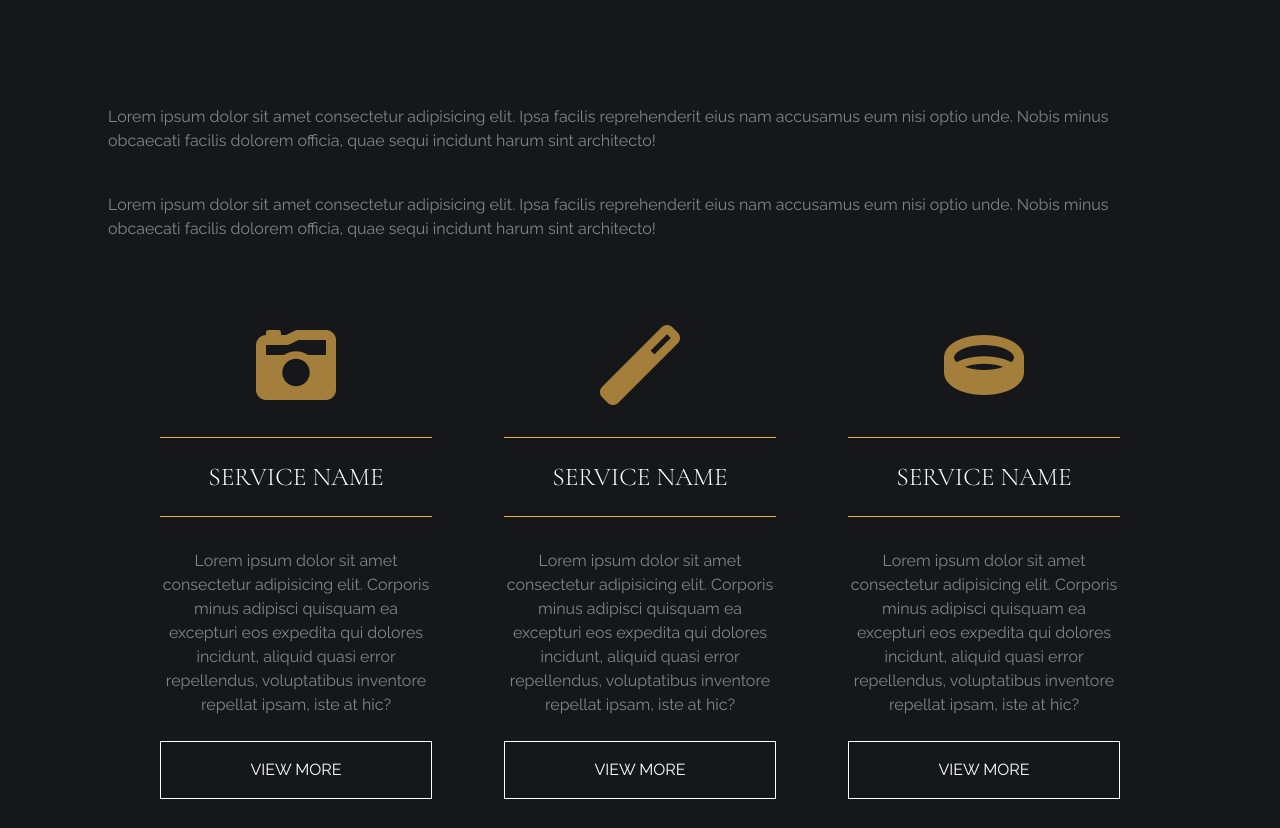
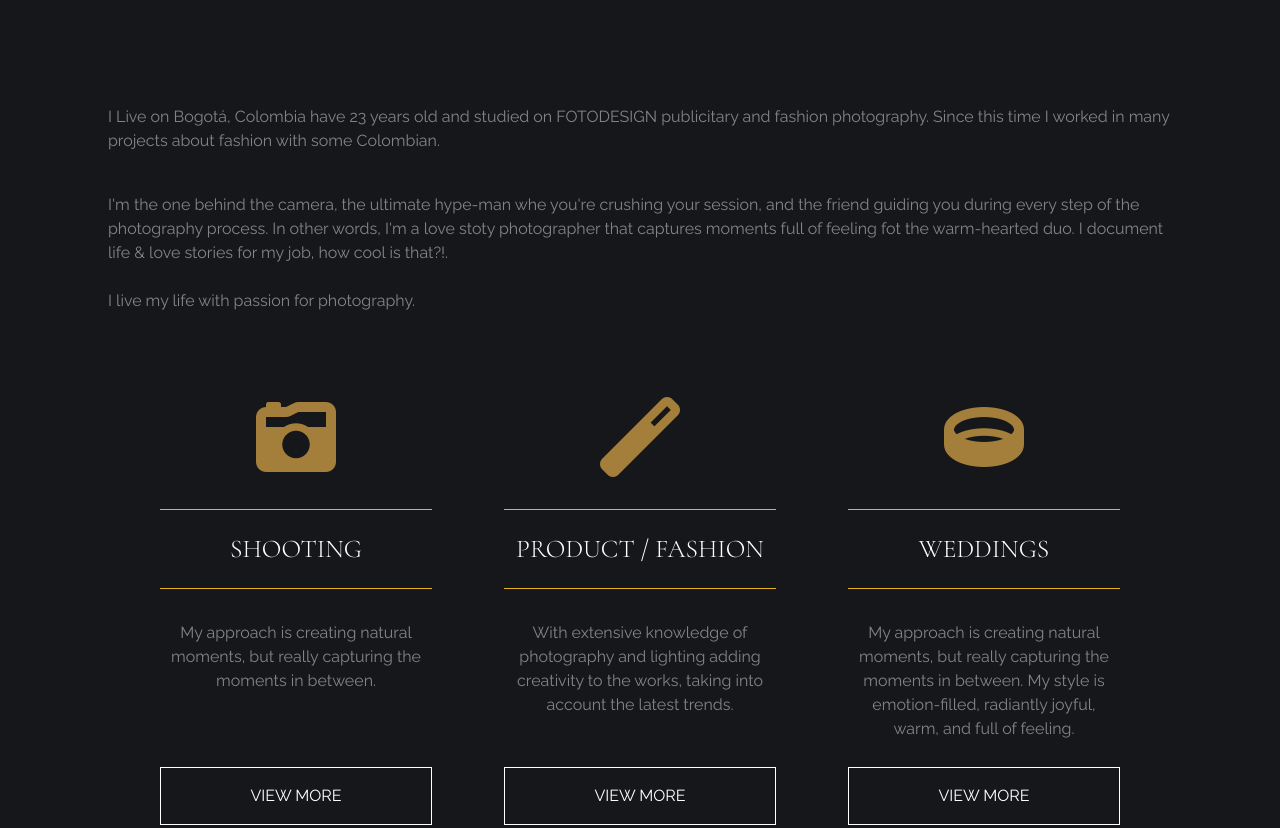
Before and after one commit to Checha1228/PFCastillo, a website: page pages/about.html in a window 1280 px wide. Shown: the part 752-1580 px from the top of the page. Drawn offline with nearby package versions, Linux system fonts and the light colour scheme.

Commit message:
Ajuste textos

```diff
--- a/pages/about.html
+++ b/pages/about.html
@@ -81,10 +81,13 @@
 			<div class="section__content">
 				<div class="section__grid">
 					<p class="section__paragraph">
-						Lorem ipsum dolor sit amet consectetur adipisicing elit. Ipsa facilis reprehenderit eius nam accusamus eum nisi optio unde. Nobis minus obcaecati facilis dolorem officia, quae sequi incidunt harum sint architecto!
+						I Live on Bogotá, Colombia have 23 years old and studied on FOTODESIGN publicitary and fashion photography. Since this time I worked in many projects about fashion with some Colombian.
 					</p>
 					<p class="section__paragraph">
-						Lorem ipsum dolor sit amet consectetur adipisicing elit. Ipsa facilis reprehenderit eius nam accusamus eum nisi optio unde. Nobis minus obcaecati facilis dolorem officia, quae sequi incidunt harum sint architecto!
+						I'm the one behind the camera, the ultimate hype-man whe you're crushing your session, and the friend guiding you during every step of the photography process. In other words, I'm a love stoty photographer that captures moments full of feeling fot the warm-hearted duo. I document life & love stories for my job, how cool is that?!.
+					</br>
+				</br>
+						I live my life with passion for photography.
 					</p>
 				</div>
 			</div>
@@ -97,10 +100,10 @@
 				<div class="card card--service">
 					<i class="fas fa-camera-retro fa-5x card__icon"></i>
 					<h3 class="card__title">
-						Service Name
+						SHOOTING
 					</h3>
-					<p class="section__description">
-						Lorem ipsum dolor sit amet consectetur adipisicing elit. Corporis minus adipisci quisquam ea excepturi eos expedita qui dolores incidunt, aliquid quasi error repellendus, voluptatibus inventore repellat ipsam, iste at hic?
+					<p class="section__description section__description-size">
+						My approach is creating natural moments, but really capturing the moments in between.
 					</p>
 					<div class="section__button-content btn-content--xl-1">
 						<button class="button btn-secondary">
@@ -111,10 +114,10 @@
 				<div class="card card--service">
 					<i class="fas fa-magic fa-5x card__icon"></i>
 					<h3 class="card__title">
-						Service Name
+						PRODUCT / FASHION
 					</h3>
-					<p class="section__description">
-						Lorem ipsum dolor sit amet consectetur adipisicing elit. Corporis minus adipisci quisquam ea excepturi eos expedita qui dolores incidunt, aliquid quasi error repellendus, voluptatibus inventore repellat ipsam, iste at hic?
+					<p class="section__description section__description-size">
+						With extensive knowledge of photography and lighting adding creativity to the works, taking into account the latest trends.
 					</p>
 					<div class="section__button-content btn-content--xl-1">
 						<button class="button btn-secondary">
@@ -125,10 +128,10 @@
 				<div class="card card--service">
 					<i class="fas fa-ring fa-5x card__icon"></i>
 					<h3 class="card__title">
-						Service Name
+						Weddings
 					</h3>
-					<p class="section__description">
-						Lorem ipsum dolor sit amet consectetur adipisicing elit. Corporis minus adipisci quisquam ea excepturi eos expedita qui dolores incidunt, aliquid quasi error repellendus, voluptatibus inventore repellat ipsam, iste at hic?
+					<p class="section__description section__description-size">
+						My approach is creating natural moments, but really capturing the moments in between. My style is emotion-filled, radiantly joyful, warm, and full of feeling.
 					</p>
 					<div class="section__button-content btn-content--xl-1">
 						<button class="button btn-secondary">
--- a/scss/layout/layout.scss
+++ b/scss/layout/layout.scss
@@ -104,6 +104,12 @@ section {
 		width: 100%;
 	}
 
+	&__description {
+		&-size {
+			height: 122px;
+		}
+	}
+
 }
 
 .hero-2 {
```
Also changed, not shown: index.html (+3 -2 lines), pages/contact.html (+5 -1 lines), pages/journal.html (+10 -5 lines), css/website-styles.css.
